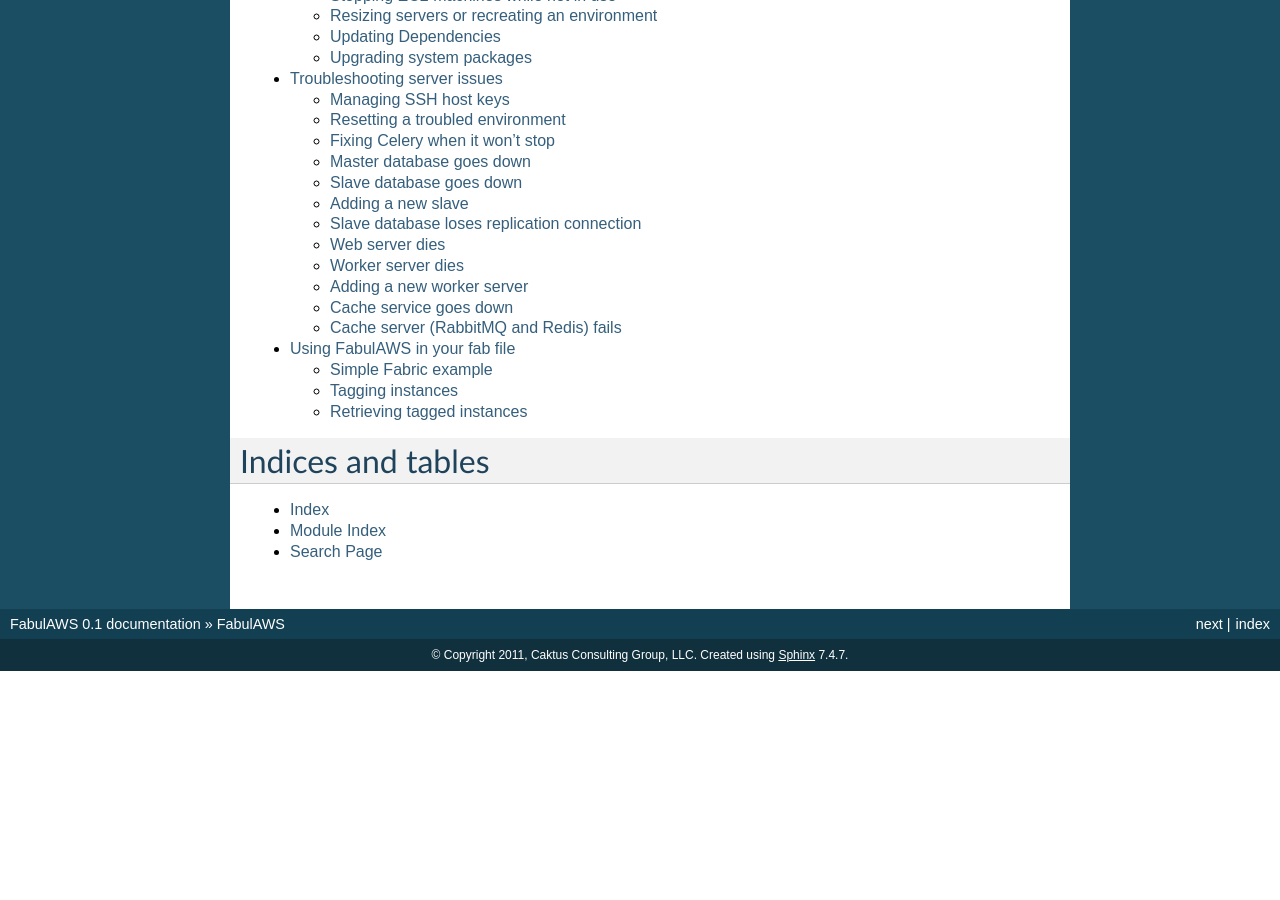
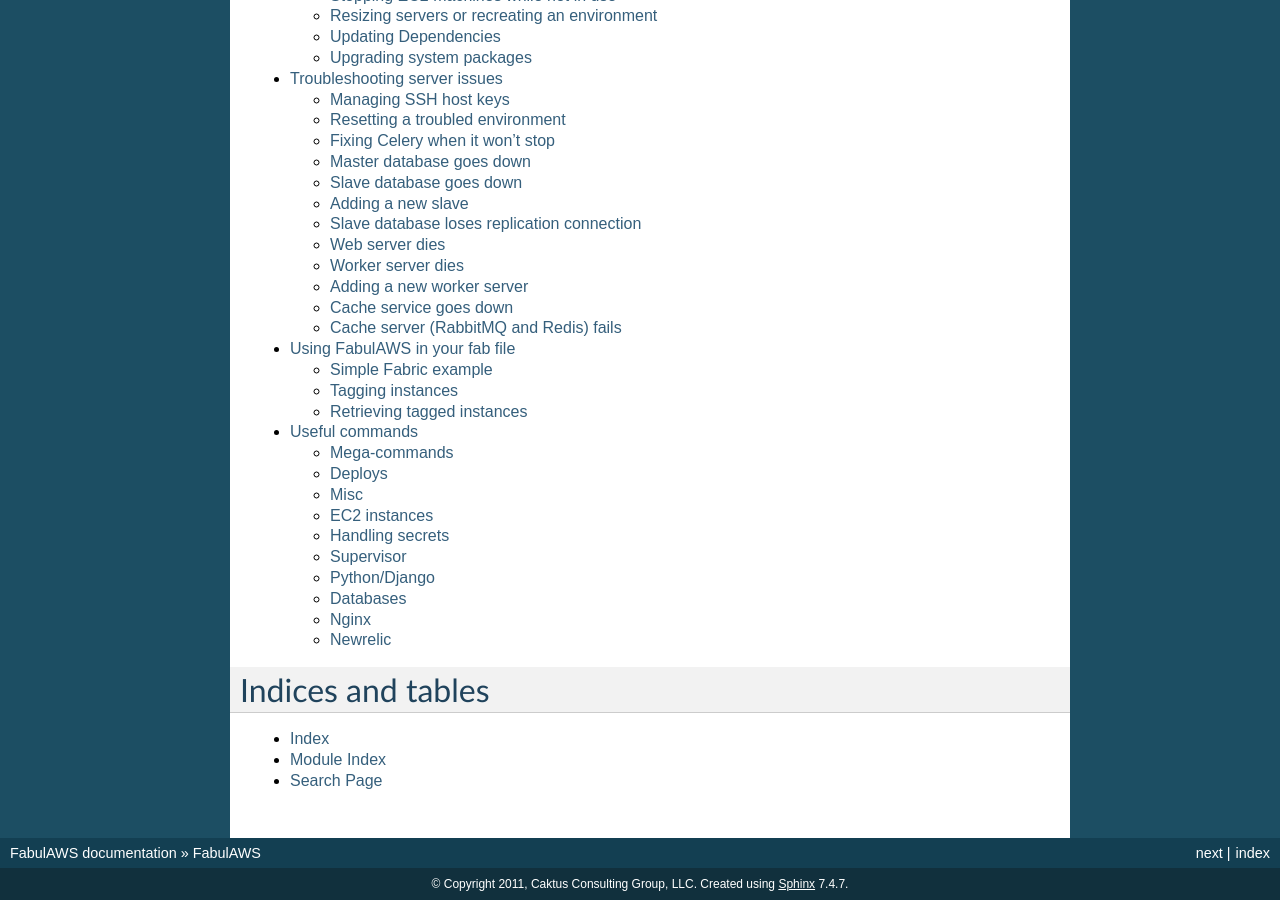
Before and after one commit to caktus/fabulaws, a Sphinx documentation site: the page built from docs/index.rst, in a window 1280 px wide and 900 px high, scrolled down 1049 px. Built offline with Sphinx 7.4.7, drawn with Linux system fonts in a browser that asks for light colours; before the commit the page ends 1720 px from its top, so only the background shows below that; some of the changed lines change nothing that is shown; some of the changed text lies outside the part shown.

Commit message:
Add useful commands doc page
Add a page that lists many useful commands with brief
synopses of what they do.

```diff
--- a/docs/conf.py
+++ b/docs/conf.py
@@ -12,6 +12,7 @@
 # serve to show the default.
 
 import sys, os
+from runpy import run_path
 
 # If extensions (or modules to document with autodoc) are in another directory,
 # add these directories to sys.path here. If the directory is relative to the
@@ -48,9 +49,9 @@
 # built documents.
 #
 # The short X.Y version.
-version = '0.1'
+version = run_path('../fabulaws/__init__.py')['__version__']
 # The full version, including alpha/beta/rc tags.
-release = '0.1'
+release = version
 
 # The language for content autogenerated by Sphinx. Refer to documentation
 # for a list of supported languages.
--- a/docs/index.rst
+++ b/docs/index.rst
@@ -36,6 +36,7 @@
    maintenance
    troubleshooting
    internals
+   useful_commands
 
 Indices and tables
 ==================
--- /dev/null
+++ b/docs/useful_commands.rst
@@ -0,0 +1,116 @@
+Useful commands
+===============
+
+Mega-commands
+-------------
+
+* ``fab describe:deployment,environment`` - Show the config and existing servers
+* ``fab create_environment:deployment,environment`` - create all the initial servers. After this, you might need to bump up the instances in the autoscaling group to get web servers going.
+* ``fab update_environment:deployment,environment`` - run update_sysadmin_users, update_server_passwords, and upgrade_packages
+* ``fab environment update_services`` - does upload_newrelic_conf,
+  upload_supervisor_conf, upload_pgbouncer_conf, and upload_nginx_conf
+
+Deploys
+-------
+
+All-in-one commands:
+
+* ``fab deploy_serial:deployment,environment[,launch_config_name]`` - Create a new launch config
+  if a name is not provided. Update the ASG to use the provided or new launch config. Take
+  web servers down one at a time and bring up new ones, so you end up with all new ones without
+  downtime.
+* ``fab deploy_full:deployment,environment[,launch_config_name]`` - Create a new launch config
+  if a name is not provided. Update the ASG to use the provided or new launch config. Take
+  all the web servers down and bring up new ones. This is faster than deploy_serial but
+  does cause downtime.
+
+More low-level commands:
+
+* ``fab create_launch_config_for_deployment:deployment,environment`` - Create a new launch
+  config and print its name, but do not use it for anything. Typically you could use this
+  and then follow with one of the deploy commands, providing the launch_config_name that
+  was output from this command.
+* ``fab environment begin_upgrade`` - puts up a maintenance page for all requests (the deploy_xxx commands do this for you)
+* ``fab environment deploy_web[:changeset]`` - deploy to web servers (update them in place, do not update LC or ASG), restart processes
+* ``fab environment deploy_worker[:changeset]`` - deploy to worker (update in place), restart processes
+* ``fab environment flag_deployment`` - sends a message to New Relic that the
+  current code revision has just been deployed
+* ``fab environment end_upgrade`` - reverses begin_upgrade
+
+Misc
+----
+
+* ``fab environment update_sysadmin_users`` - create or update dev users on servers
+* ``fab environment upgrade_packages`` - upgrade all Ubuntu packages on servers
+* ``fab environment mount_encrypted`` - see source
+
+EC2 instances
+-------------
+
+* ``fab new:deployment,environment,role[,avail_zone[,count]]``
+
+Handling secrets
+----------------
+
+* ``fab environment update_local_fabsecrets``
+* ``fab environment update_server_passwords`` - push secrets from local file to servers (except luks_passphrase)
+
+Supervisor
+----------
+
+* ``fab environment upload_supervisor_conf``
+* ``fab environment supervisor:command,group[,process]`` - runs 'supervisorctl command environment-group:environment-process', or 'supervisorctl command environment-group'
+
+Examples:
+
+* fab testing supervisor:stop,web
+* fab testing supervisor:stop,celery
+* fab testing supervisor:stop,pgbouncer
+* fab testing supervisor:start,pgbouncer etc.
+
+Python/Django
+-------------
+
+web servers & worker:
+
+* ``fab environment update_requirements`` - does a pip install (without -U) (on all webs & worker)
+* ``fab environment update_local_settings`` - render local settings template
+  and install it on the servers (but does not restart services) (on all webs & worker)
+* ``fab environment bootstrap`` - clones source repo, updates services,
+  creates an virtual env and installs Python packages (on all webs & worker)
+* ``fab environment clone_repo`` -- clones the source repo (on all webs & worker)
+* ``fab environment update_source`` - updates checked-out source (on all webs & worker)
+* ``fab environment current_changeset`` - check latest code from repo (on all webs & worker)
+
+worker only:
+
+* ``fab environment managepy:command`` - run a manage.py command on worker
+* ``fab environment migrate`` - run a migrate command on worker
+* ``fab environment collectstatic`` - run a migrate command on worker
+* ``fab environment dbbackup`` - run a database backup using dbbackup
+* ``fab environment dbrestore`` - run a database restore - see code for now for more info
+
+Databases
+---------
+
+* ``fab environment upload_pgbouncer_conf``
+* ``fab reload_production_db[:prod_env[,src_env]]``
+* ``fab reset_local_db:dbname``
+* ``fab environment reset_slaves`` - this resets the config & data on the db slaves and is a good
+  way to get things back into a working state if the replication seems broken
+* ``fab environment promote_slave[:index]`` - change slave `index` to be the master. After this, run update_local_settings to make the web servers use the new settings.
+
+
+Nginx
+-----
+
+* ``fab environment upload_nginx_conf``
+* ``fab environment restart_nginx``
+
+Newrelic
+--------
+
+* ``fab environment upload_newrelic_conf``
+* ``fab update_newrelic_keys:deployment,environment`` - especially useful because it
+  restarts the Django processes, even if you don't need to change the
+  New Relic config.
```
